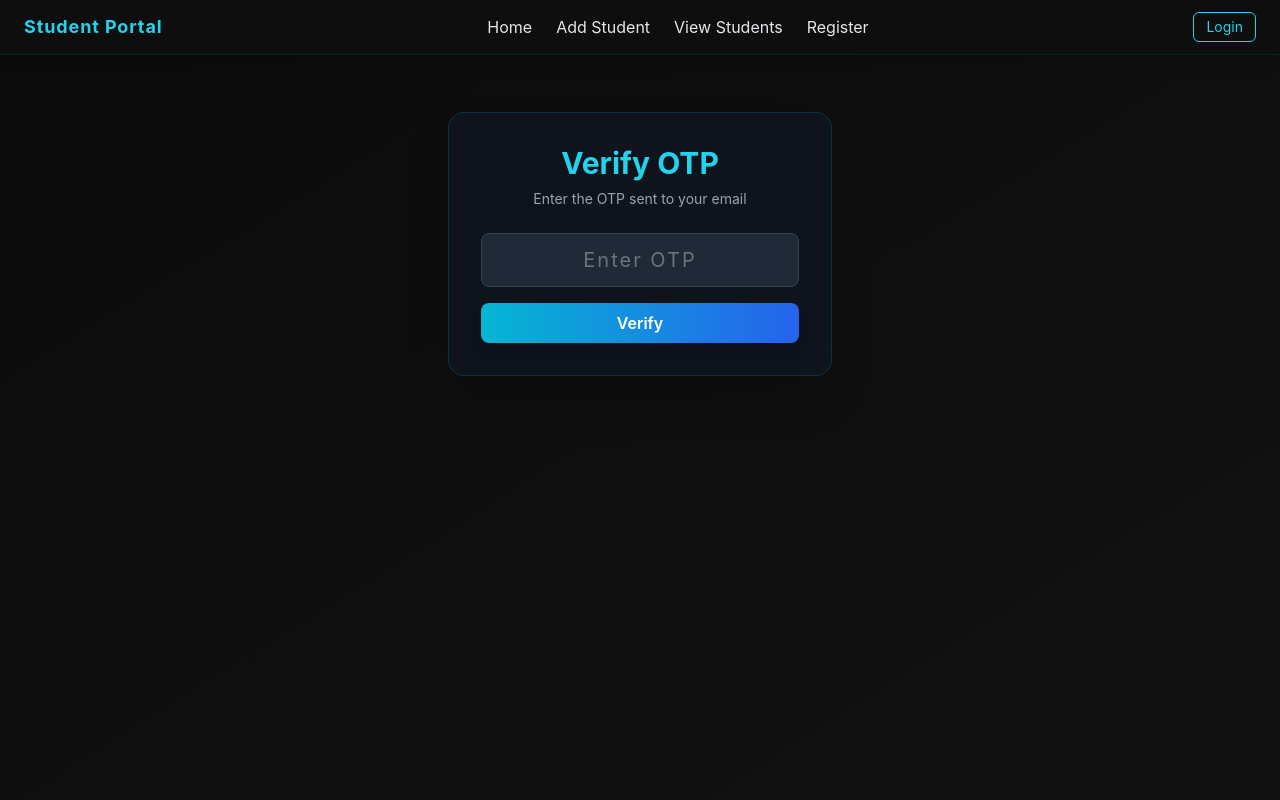
After one commit to Godson-T/Student_Portal, a Flask app: page /verify_otp in a window 1280 px wide. The commit adds this page. Run offline with Flask 3, Linux system fonts and the light colour scheme; some libraries are stand-ins or nearby versions.

Commit message:
FIFTH COMMMIT:Add OTP login features and welcome email

```diff
--- a/app.py
+++ b/app.py
@@ -1,8 +1,13 @@
-from flask import Flask, redirect, render_template,request,session,flash
+from flask import Flask, redirect, render_template,request,session,flash  # noqa: F401
 from flask_sqlalchemy import SQLAlchemy
 from werkzeug.security import generate_password_hash, check_password_hash
 from flask_login import LoginManager, login_user, logout_user, login_required, UserMixin, current_user
 from sqlalchemy import func
+from threading import Thread
+import smtplib
+from email.mime.text import MIMEText
+from email.mime.multipart import MIMEMultipart
+import random
 
 
 app=Flask(__name__)
@@ -45,6 +50,7 @@ def home():
 def load_user(user_id):
     return User.query.get(int(user_id))
 
+
 @app.route('/edit/<int:id>', methods=['GET', 'POST'])
 @login_required
 def edit_student(id):
@@ -70,6 +76,7 @@ def dashboard():
 
     return render_template("dashboard.html",courses=courses, counts=counts,total_student=total_student,total_courses=total_courses, recent_added=recent_added)
 
+
 @app.route('/delete/<int:id>',methods=['GET','POST'])
 @login_required
 def delete_student(id):
@@ -92,6 +99,22 @@ def register():
 
     return render_template('register.html')
 
+def send_otp(to_email, otp):
+    sender_email = "godsont259@gmail.com"
+    sender_pass = "gtxu mgkt vuhl yilj"
+
+    msg = MIMEMultipart("alternative")
+    msg["Subject"] = "OTP Verification"
+    msg["From"] = sender_email
+    msg["To"] = to_email
+    body = f"Your OTP code is: {otp}"
+    msg.attach(MIMEText(body, "plain"))
+
+    with smtplib.SMTP("smtp.gmail.com", 587) as server:
+        server.starttls()
+        server.login(sender_email, sender_pass)
+        server.sendmail(sender_email, to_email,msg.as_string())
+
 @app.route('/login', methods=['GET', 'POST'])
 def login():
     error_msg = None
@@ -101,13 +124,35 @@ def login():
         password_input=request.form['password']
         user = User.query.filter_by(email=email_input).first()
         if user and user.check_password(password_input):
-            login_user(user)
-            flash("Student added successfully!", "success")
-            return redirect('/dashboard')
+            otp = str(random.randint(100000, 999999))
+            session['otp'] = otp
+            session['pending_user'] = user.id
+            Thread(target=send_otp, args=(email_input, otp)).start()
+
+            return redirect('verify_otp')
         else:
             error_msg="USER NOT FOUND"
 
     return render_template('login.html',error_msg=error_msg)
+
+@app.route("/verify_otp" ,methods=['GET','POST'])
+def verify_otp():
+    if request.method=='POST':
+        entered_otp=request.form.get('otp', '').strip()
+        stored_otp = str(session.get('otp', '')).strip()
+        if entered_otp==stored_otp:
+            user_id=session['pending_user']
+            user=User.query.get(user_id)
+
+            login_user(user)
+            session.pop('otp', None)
+            session.pop('pending_user', None)
+            flash("User login successfull","success")
+            return redirect('/dashboard')
+        else:
+            flash("Incorrect OTP. Try again.", "danger")
+            return redirect('/verify_otp')
+    return render_template('verify_otp.html')
 
 @app.route("/logout")
 @login_required
@@ -122,6 +167,25 @@ def view_student():
     return render_template('view_student.html',students=student)
 
 
+def send_welcome_email(to_email, student_name, course):
+    sender_email = "godsont259@gmail.com"
+    sender_pass = "gtxu mgkt vuhl yilj"
+
+    msg = MIMEMultipart("alternative")
+    msg["Subject"] = "🎉 Welcome to Student Portal!"
+    msg["From"] = sender_email
+    msg["To"] = to_email
+
+    html_content = open("templates/email_temp.html").read()
+    html_content = html_content.replace("{{ student_name }}", student_name)
+    html_content = html_content.replace("{{ course }}", course)
+    msg.attach(MIMEText(html_content, "html"))
+
+    with smtplib.SMTP("smtp.gmail.com", 587) as server:
+        server.starttls()
+        server.login(sender_email, sender_pass)
+        server.sendmail(sender_email, to_email, msg.as_string())
+
 @app.route('/add_students',methods=['GET', 'POST'])
 @login_required
 def add_students():
@@ -133,10 +197,13 @@ def add_students():
 
         new_student = Student(name=name,email=email,course=course,year=year)
         db.session.add(new_student)
+        Thread(target=send_welcome_email, args=(email, name,course)).start()
         db.session.commit()
+
         return redirect('view_students')
 
     return render_template("add_student.html")
+
 
 
 @app.route("/student/<int:id>")
--- a/templates/student.html
+++ b/templates/student.html
@@ -4,9 +4,9 @@
   <h2 class="text-2xl font-bold mb-4 text-center">{{ student.name }}</h2>
 
   <div class="space-y-2">
-    <p><span class="font-semibold">Email:</span> {{ student.email }}</p>
-    <p><span class="font-semibold">Course:</span> {{ student.course }}</p>
-    <p><span class="font-semibold">Year:</span> {{ student.year }}</p>
+    <p><span class="font-text">Email:</span> {{ student.email }}</p>
+    <p><span class="font-text">Course:</span> {{ student.course }}</p>
+    <p><span class="font-text-bold-black">Year:</span> {{ student.year }}</p>
   </div>
 
   <div class="mt-6 text-center">
--- /dev/null
+++ b/templates/verify_otp.html
@@ -0,0 +1,31 @@
+{% extends "layout.html" %}
+{% block title %}Verify OTP{% endblock %}
+
+{% block content %}
+<div class="flex items-center justify-center screen bg-#1c1c1c">
+
+  <div class="bg-gray-900/60 backdrop-blur-lg border border-cyan-500/20 shadow-2xl rounded-2xl p-8 w-full max-w-sm text-center">
+
+    <h2 class="text-3xl font-bold text-cyan-400 mb-2">Verify OTP </h2>
+    <p class="text-gray-400 text-sm mb-6">Enter the OTP sent to your email</p>
+
+    <form method="POST" action="/verify_otp" class="space-y-4">
+
+      <div class="flex justify-center gap-2">
+        <input type="text" name="otp" maxlength="6"
+          class="w-full text-center text-xl tracking-widest px-4 py-3 rounded-lg bg-gray-800 border border-gray-700 text-gray-100
+                 placeholder-gray-500 focus:outline-none focus:ring-2 focus:ring-cyan-500"
+          placeholder="Enter OTP"
+          required>
+      </div>
+
+      <button type="submit"
+        class="w-full py-2 bg-gradient-to-r from-cyan-500 to-blue-600 text-white font-semibold rounded-lg shadow-lg
+               hover:scale-105 transition-transform">
+        Verify
+      </button>
+    </form>
+
+  </div>
+</div>
+{% endblock %}
```
Also changed, not shown: templates/email_temp.html (added, +58 -0 lines), instance/student_portal.db.
